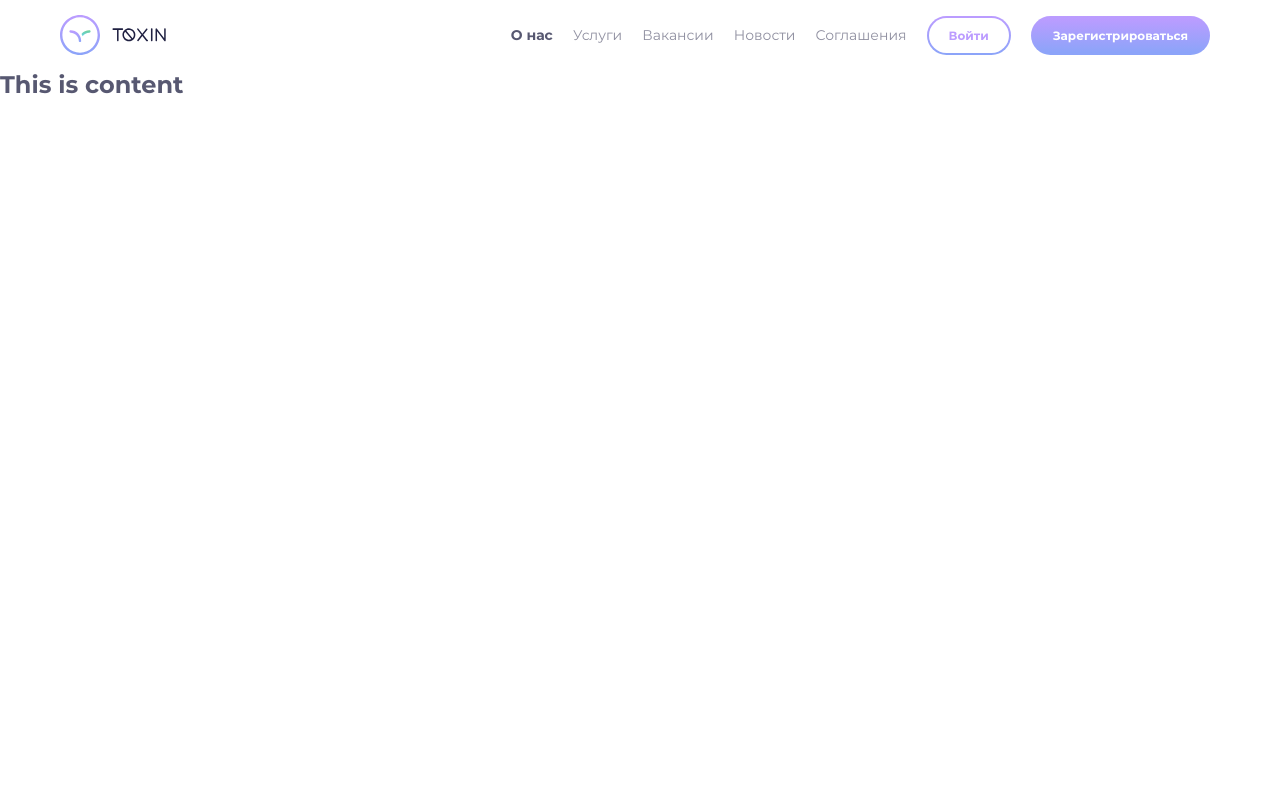
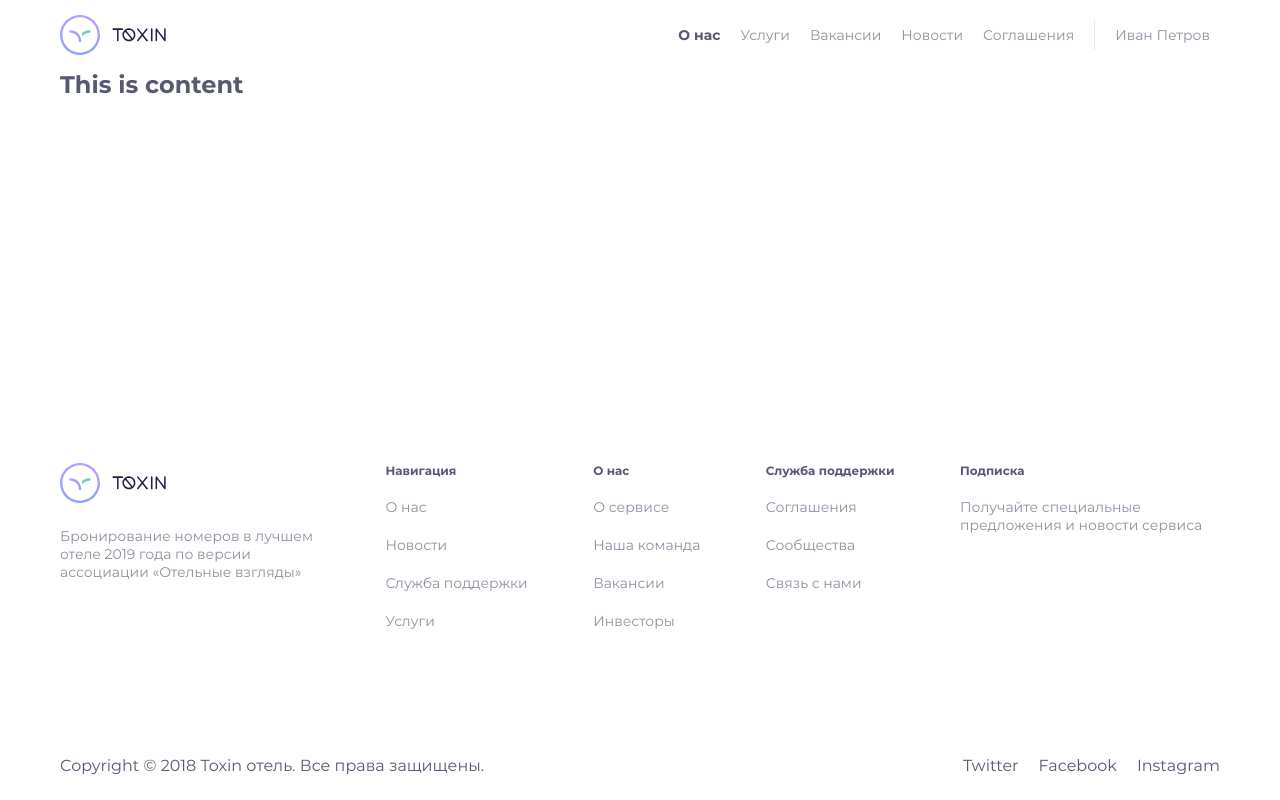
Before and after one commit to Konstaphy/Internship_second, a website built with webpack: page public/app.pug in a window 1280 px wide. Built offline with nearby package versions, Linux system fonts and the light colour scheme.

Commit message:
lay footer out

```diff
--- a/public/app.pug
+++ b/public/app.pug
@@ -7,5 +7,7 @@ html
         meta(name='keywords', content='Hotels, Internship')
         title='Main page'
     body
-        include ../src/components/header/header
-        h2 This is content
+        .wrapper
+            include ../src/components/header/header
+            h2.content This is content
+            include ../src/components/footer/footer
--- /dev/null
+++ b/src/components/footer/footer.js
@@ -0,0 +1 @@
+import './footer.scss'
--- /dev/null
+++ b/src/components/footer/footer.pug
@@ -0,0 +1,35 @@
+.footer
+    .footer__footer-info
+        nav.footer__footer-box
+            .footer__logo.footer__item
+                .footer__logo__image
+                    img(src='../src/assets/images/Logo.svg')
+                p Бронирование номеров в лучшем отеле 2019 года по версии ассоциации «Отельные взгляды»
+            .footer__nav.footer__item
+                strong.footer_size12 Навигация
+                p О нас
+                p Новости
+                p Служба поддержки
+                p Услуги
+            .footer__about.footer__item
+                strong.footer_size12 О нас
+                p О сервисе
+                p Наша команда
+                p Вакансии
+                p Инвесторы
+            .footer__support.footer__item
+                strong.footer_size12 Служба поддержки
+                p Соглашения
+                p Сообщества
+                p Связь с нами
+            .footer__sub.footer__item
+                strong.footer_size12 Подписка
+                p.footer_color75 Получайте специальные предложения и новости сервиса
+
+    .footer__footer-corp-line
+        .footer__corp
+            p.footer__corp__text Copyright © 2018 Toxin отель. Все права защищены.
+        ul.footer__links
+            li.footer__link Twitter
+            li.footer__link Facebook
+            li.footer__link Instagram
--- /dev/null
+++ b/src/components/footer/footer.scss
@@ -0,0 +1,51 @@
+.footer{
+  flex: 0 0 auto;
+  background-color: #fff;
+  display: grid;
+  grid-template-rows: auto 70px;
+  .footer__footer-info{
+    height: auto;
+    display: flex;
+    .footer__footer-box{
+      margin: 100px auto;
+      width: 100%;
+      display: flex;
+      justify-content: space-between;
+      font-size: 14px;
+
+      .footer__item{
+        max-width: 260px;
+        display: flex;
+        flex-direction: column;
+        gap: 20px;
+        p{
+          color: var(--main-color-50);
+        }
+      }
+    }
+  }
+  .footer__footer-corp-line{
+    display: flex;
+    justify-content: space-between;
+    .footer__corp{
+      margin: auto 0;
+      height: auto;
+    }
+    .footer__links{
+      list-style: none;
+      display: flex;
+      justify-content: flex-end;
+      .footer__link{
+        margin: auto 0 auto 20px;
+      }
+    }
+  }
+
+  .footer_size12{
+    font-size: 12px;
+  }
+
+  .footer_color75{
+    color: var(--main-color-75);
+  }
+}
--- a/src/components/header/header.pug
+++ b/src/components/header/header.pug
@@ -1,6 +1,4 @@
-//- includes ../../public/app.pug
-
-header.header.wrapper
+header.header
     .header__image-box
         img(src='../src/assets/images/Logo.svg').header__image
     .header__right-side
@@ -11,6 +9,6 @@ header.header.wrapper
             li.header__links-item Новости
             li.header__links-item.header-link_extractable Соглашения
         //if registered === true
-        //include ./header__registered/header__registered
+        include ./header__registered/header__registered
         //else
-        include ./header__unregistered/header__unregistered
+        //include ./header__unregistered/header__unregistered
--- a/src/components/header/header__registered/header__registered.scss
+++ b/src/components/header/header__registered/header__registered.scss
@@ -9,7 +9,7 @@
   .profile__link{
     font-size: 14px;
     vertical-align: center;
-    margin: auto;
+    margin: auto 10px;
     color: var(--main-color-50);
     &.active{
       font-weight: bold;
--- a/src/start.js
+++ b/src/start.js
@@ -4,3 +4,4 @@ import './styles.scss'
 //js
 // components
 import './components/header/header'
+import './components/footer/footer'
--- a/src/styles.scss
+++ b/src/styles.scss
@@ -37,4 +37,11 @@ html, body {
 .wrapper{
   max-width: 1160px;
   margin: auto;
+  display: flex;
+  flex-direction: column;
+  min-height: 100%;
 }
+
+.content{
+  flex: 2 0 auto;
+}
```
Also changed, not shown: src/assets/images/.svg (added), src/assets/images/.svg (added), src/assets/images/.svg (added).
